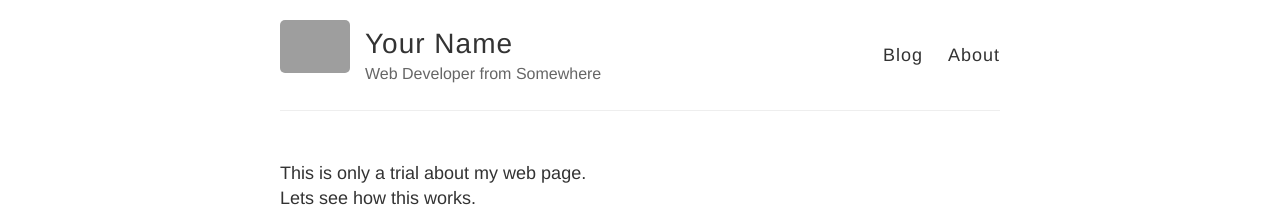
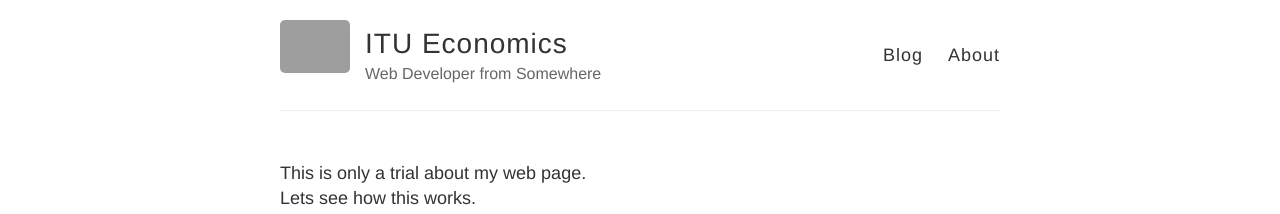
Before and after one commit to itueconomics/itueconomics.github.io, a Jekyll site: the page built from bil113e/index.html, in a window 1280 px wide. Shown: the top 214 px of the page. Built offline with Jekyll 4.4.1, drawn with Linux system fonts in a browser that asks for light colours; grey boxes are pictures that could not be loaded.

Commit message:
Update _config.yml

```diff
--- a/bil113e/_config.yml
+++ b/bil113e/_config.yml
@@ -3,7 +3,7 @@
 #
 
 # Name of your site (displayed in the header)
-name: Your Name
+name: ITU Economics
 
 # Short bio or description (displayed in the header)
 description: Web Developer from Somewhere
@@ -41,7 +41,7 @@ google_analytics:
 
 # Your website URL (e.g. http://barryclark.github.io or http://www.barryclark.co)
 # Used for Sitemap.xml and your RSS feed
-url:
+url: https://itueconomics.github.io/bil113e/
 
 # If you're hosting your site at a Project repository on GitHub pages
 # (http://yourusername.github.io/repository-name)
```
